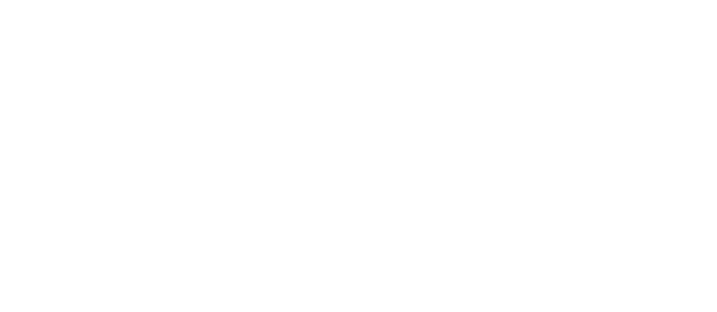
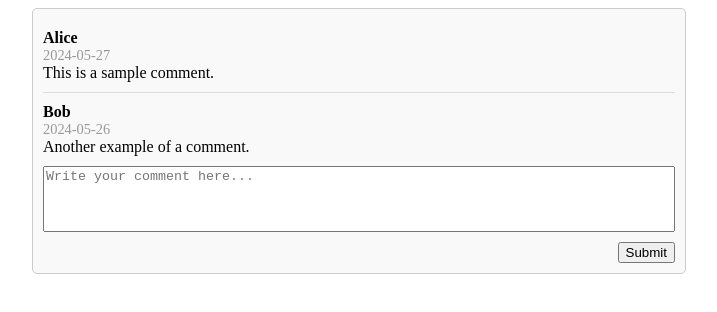
Before and after one commit to acciojob/user-friendly-comments-imranshaikh9930, a website: page main.html in a window 1280 px wide. Shown: the whole page, without its empty margins (281-998 px from the left). Drawn offline with Linux system fonts and the light colour scheme.

Commit message:
created a submission

```diff
--- a/main.html
+++ b/main.html
@@ -8,7 +8,26 @@
 
 <body>
 	<!-- the entire body must be written by student -->
-    <script type="text/javascript" src="./script.js">
+  <div class="comment-section">
+    <div class="comments">
+      <!-- Dummy comments -->
+      <div class="comment">
+        <div class="comment-author">Alice</div>
+        <div class="comment-date">2024-05-27</div>
+        <div class="comment-text">This is a sample comment.</div>
+      </div>
+      <div class="comment">
+        <div class="comment-author">Bob</div>
+        <div class="comment-date">2024-05-26</div>
+        <div class="comment-text">Another example of a comment.</div>
+      </div>
+    </div>
+    <div class="comment-input">
+      <textarea rows="4" cols="50" placeholder="Write your comment here..."></textarea>
+      <button>Submit</button>
+    </div>
+  </div>
+	<script type="text/javascript" src="./script.js">
 </script>
 
 </body>
--- a/script.js
+++ b/script.js
@@ -1 +1,18 @@
 //your JS code here. If required.
+document.addEventListener('DOMContentLoaded', () => {
+  const submitButton = document.querySelector('.comment-input button');
+  const textarea = document.querySelector('.comment-input textarea');
+
+  submitButton.addEventListener('click', (event) => {
+    event.preventDefault();
+    const commentText = textarea.value.trim();
+
+    if (commentText) {
+      console.log('New comment submitted:', commentText);
+      // Clear the textarea after submission
+      textarea.value = '';
+    } else {
+      alert('Please write a comment before submitting.');
+    }
+  });
+});
--- a/styles.css
+++ b/styles.css
@@ -1 +1,34 @@
 /*  your css code here. If applicable */
+  .comment-section {
+      width: 50%;
+      margin: 0 auto;
+      border: 1px solid #ccc;
+      padding: 10px;
+      border-radius: 5px;
+      background-color: #f9f9f9;
+    }
+    .comment {
+      border-bottom: 1px solid #ddd;
+      padding: 10px 0;
+    }
+    .comment:last-child {
+      border-bottom: none;
+    }
+    .comment-author {
+      font-weight: bold;
+    }
+    .comment-date {
+      color: #999;
+      font-size: 0.9em;
+    }
+    .comment-input {
+      display: flex;
+      flex-direction: column;
+    }
+    .comment-input textarea {
+      margin-bottom: 10px;
+      resize: none;
+    }
+    .comment-input button {
+      align-self: flex-end;
+    }
```
